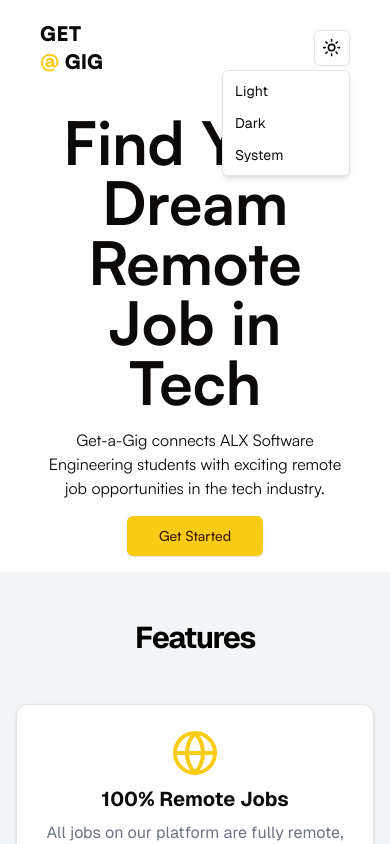
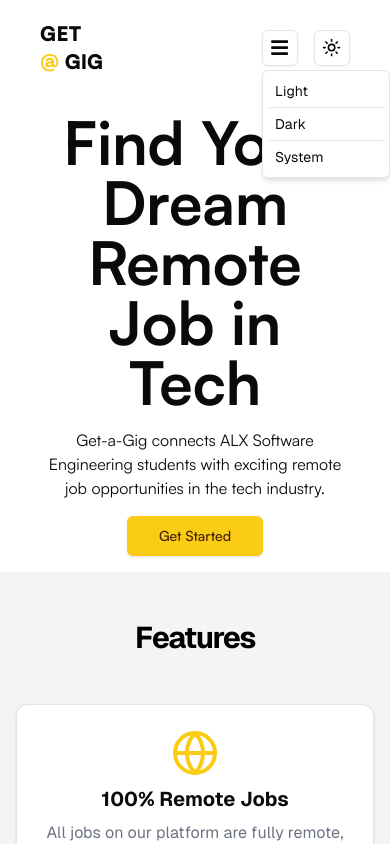
Before and after one commit to Chareeef/get-a-gig, a Next.js app: page / in a window 390 px wide. Both pictures are taken after a click on the button "Toggle theme". Shown: the top 844 px of the page. Built offline with nearby package versions, Linux system fonts and the light colour scheme.

Commit message:
Make the navbar mobile friendly

```diff
--- a/app/components/ModeToggle.tsx
+++ b/app/components/ModeToggle.tsx
@@ -1,6 +1,4 @@
 "use client";
-
-import * as React from "react";
 import { Moon, Sun } from "lucide-react";
 import { useTheme } from "next-themes";
 
@@ -24,15 +22,15 @@ export function ModeToggle() {
           <span className="sr-only">Toggle theme</span>
         </Button>
       </DropdownMenuTrigger>
-      <DropdownMenuContent align="end">
+      <DropdownMenuContent align="start" className="divide-y divide-gray-200">
         <DropdownMenuItem onClick={() => setTheme("light")}>
-          Light
+          <span className="w-full hover:text-yellow-400">Light</span>
         </DropdownMenuItem>
         <DropdownMenuItem onClick={() => setTheme("dark")}>
-          Dark
+          <span className="w-full hover:text-yellow-400">Dark</span>
         </DropdownMenuItem>
         <DropdownMenuItem onClick={() => setTheme("system")}>
-          System
+          <span className="w-full hover:text-yellow-400">System</span>
         </DropdownMenuItem>
       </DropdownMenuContent>
     </DropdownMenu>
--- /dev/null
+++ b/app/components/NavLinks.tsx
@@ -0,0 +1,68 @@
+"use client";
+import Link from "next/link";
+import {
+  DropdownMenu,
+  DropdownMenuContent,
+  DropdownMenuItem,
+  DropdownMenuTrigger,
+} from "@/app/components/ui/dropdown-menu";
+import { Button } from "@/app/components/ui/button";
+import { FaBars } from "react-icons/fa";
+import { usePathname } from "next/navigation";
+
+export default function NavLinks() {
+  const pathname = usePathname();
+  const links = [];
+
+  if (pathname === "/") {
+    links.push(
+      { name: "Features", href: "#features" },
+      { name: "How It Works", href: "#how-it-works" },
+      { name: "Our Team", href: "#team" },
+    );
+  }
+
+  links.push(
+    { name: "Sign Up", href: "/auth/signup" },
+    { name: "Sign In", href: "/auth/signin" },
+  );
+  return (
+    <nav>
+      {/* Links for large screens */}
+      <div className="items-center hidden text-center md:flex gap-3">
+        {links.map((link) => (
+          <Link
+            href={link.href}
+            key={link.name}
+            className="hover:text-yellow-400 hover:underline"
+          >
+            {link.name}
+          </Link>
+        ))}
+      </div>
+
+      {/* Dropdown for small screens */}
+      <div className="md:hidden">
+        <DropdownMenu>
+          <DropdownMenuTrigger asChild>
+            <Button variant="outline" size="icon">
+              <FaBars className="h-[1.2rem] w-[1.2rem]" />
+            </Button>
+          </DropdownMenuTrigger>
+          <DropdownMenuContent
+            align="start"
+            className="divide-y divide-gray-200"
+          >
+            {links.map((link) => (
+              <DropdownMenuItem key={link.name}>
+                <Link href={link.href} className="hover:text-yellow-400 w-full">
+                  {link.name}
+                </Link>
+              </DropdownMenuItem>
+            ))}
+          </DropdownMenuContent>
+        </DropdownMenu>
+      </div>
+    </nav>
+  );
+}
--- a/app/components/Navbar.tsx
+++ b/app/components/Navbar.tsx
@@ -1,33 +1,23 @@
-import Link from "next/link";
 import React from "react";
 import { satoshi } from "../fonts/fonts";
+import NavLinks from "./NavLinks";
 import { ModeToggle } from "./ModeToggle";
+import Link from "next/link";
 
 const Navbar: React.FC = () => {
   return (
     <nav className="flex items-center px-10 py-5 gap-4">
-      <h1 className={`${satoshi.className} grow text-xl font-black`}>
-        GET
-        <br />
-        <span className="text-yellow-400">@</span> GIG
-      </h1>
-      <div className="items-center hidden text-center md:flex gap-3">
-        <Link href="#" className="hover:underline">
-          Features
-        </Link>
-        <Link href="#" className="hover:underline">
-          How It Works
-        </Link>
-        <Link href="#" className="hover:underline">
-          Our Team
-        </Link>
-        <Link href="/auth/signin" className="hover:underline">
-          Sign In
-        </Link>
-        <Link href="/auth/signup" className="hover:underline">
-          Sign Up
+      {/* Logo */}
+      <div className="grow">
+        <Link href="/" className={`${satoshi.className} text-xl font-black`}>
+          GET
+          <br />
+          <span className="text-yellow-400">@</span> GIG
         </Link>
       </div>
+
+      {/* Links */}
+      <NavLinks />
       <ModeToggle />
     </nav>
   );
```
